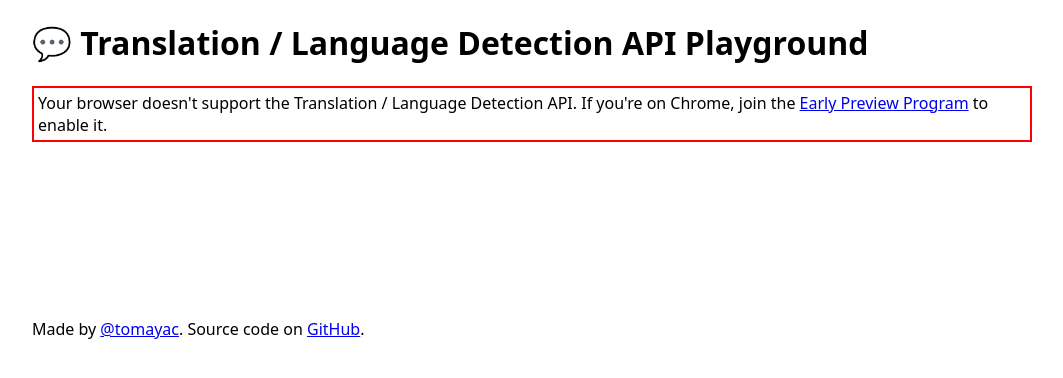
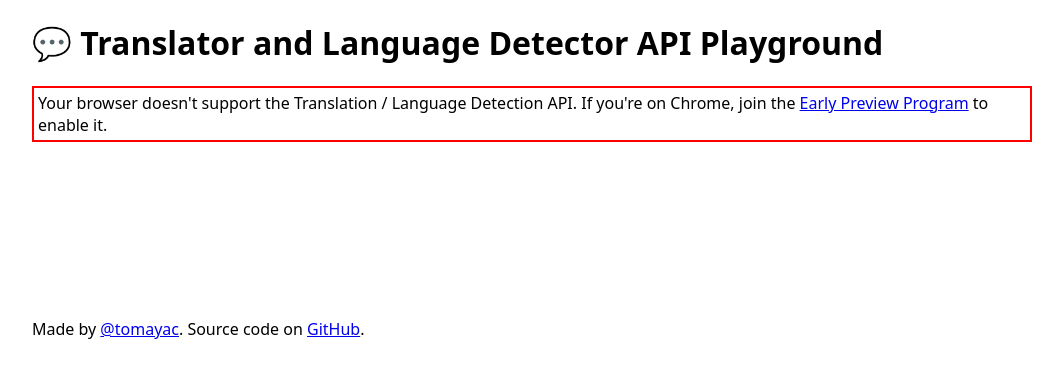
Before and after one commit to tomayac/translation-language-detection-api-playground, a plain HTML site: page index.html in a window 1280 px wide. Shown: the whole page, without its empty margins (108-1171 px from the left). Drawn offline with Linux system fonts and the light colour scheme.

Commit message:
Update index.html
For API names

```diff
--- a/index.html
+++ b/index.html
@@ -22,7 +22,7 @@
     <script src="script.js" type="module"></script>
   </head>
   <body>
-    <h1>💬 Translation / Language Detection API Playground</h1>
+    <h1>💬 Translator and Language Detector API Playground</h1>
     <div class="not-supported-message" hidden>
       Your browser doesn't support the Translation / Language Detection API. If
       you're on Chrome, join the
```
